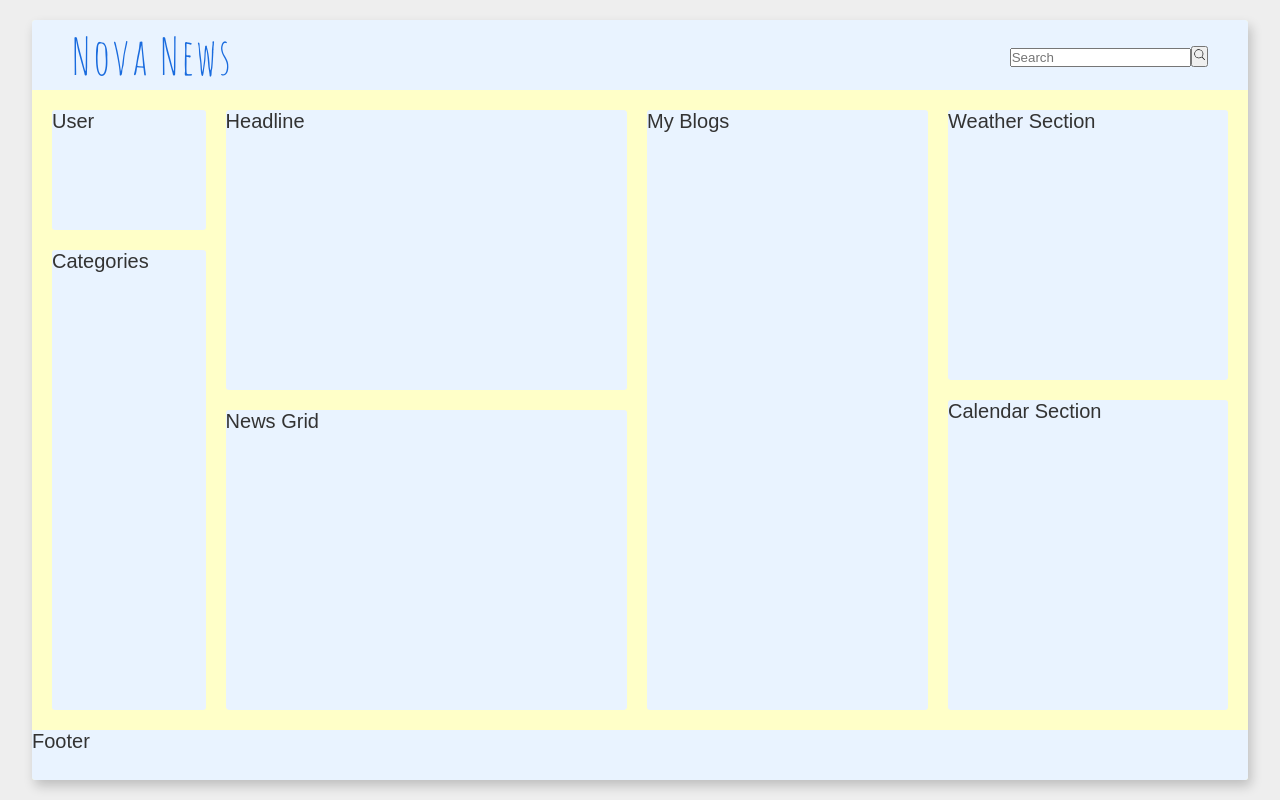
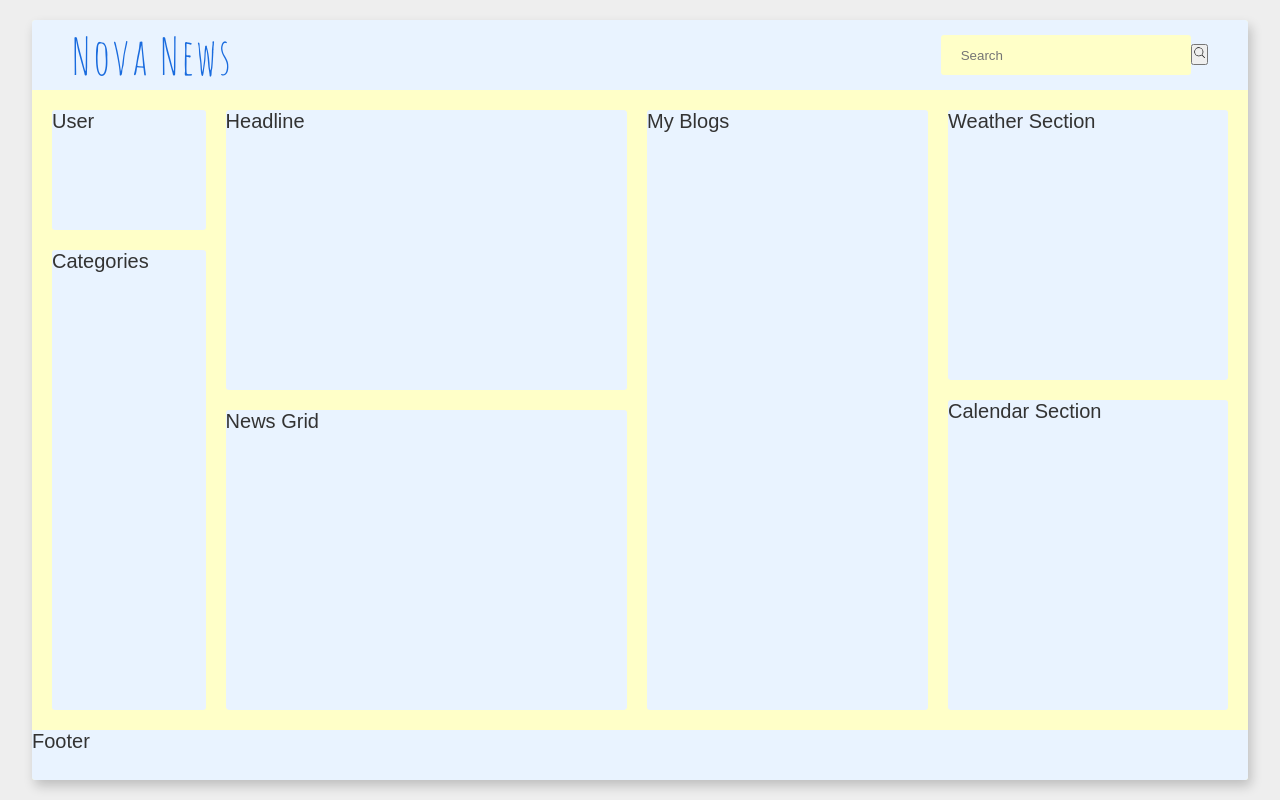
Before and after one commit to Nimira43/Atlas-News, a React (Vite) app: page / in a window 1280 px wide. Built offline with nearby package versions, Linux system fonts and the light colour scheme; a web font is replaced by a local one.

Commit message:
Search bar input styled.

```diff
--- a/src/index.css
+++ b/src/index.css
@@ -81,6 +81,16 @@ html {
   font-size: 5rem;
   color: var(--support-blue);
   letter-spacing: 0.2rem;;
+}
+
+.search-bar input {
+  width: 25rem;
+  height: 4rem;
+  color: var(--grey-dark);
+  background-color: var(--support-yellow-light);
+  border: none;
+  border-radius: var(--border-radius);
+  padding: 0 4rem 0 var(--rem-2);
 }
 
 .news-content {
```
